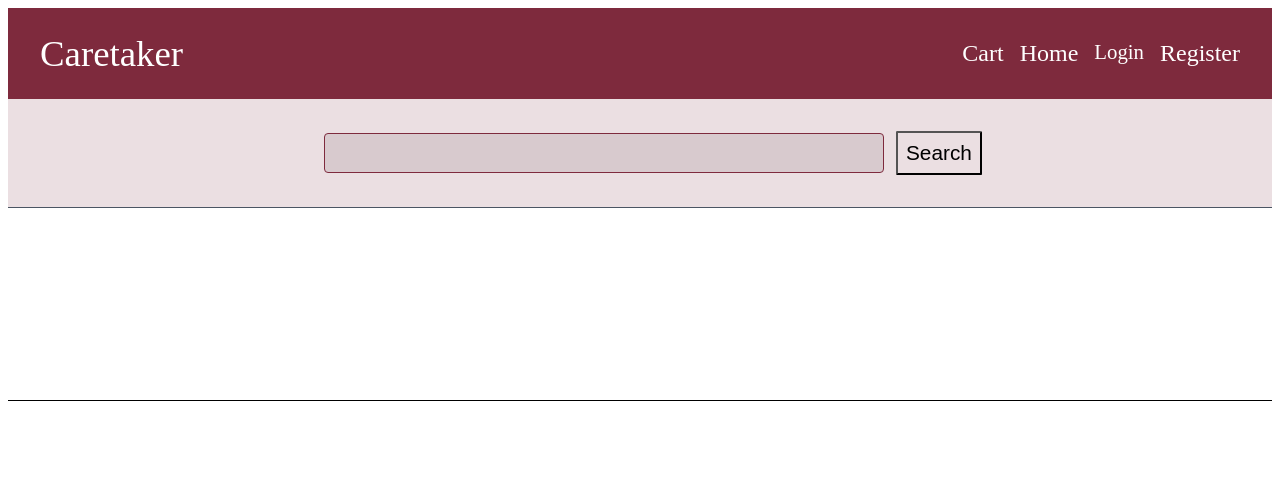
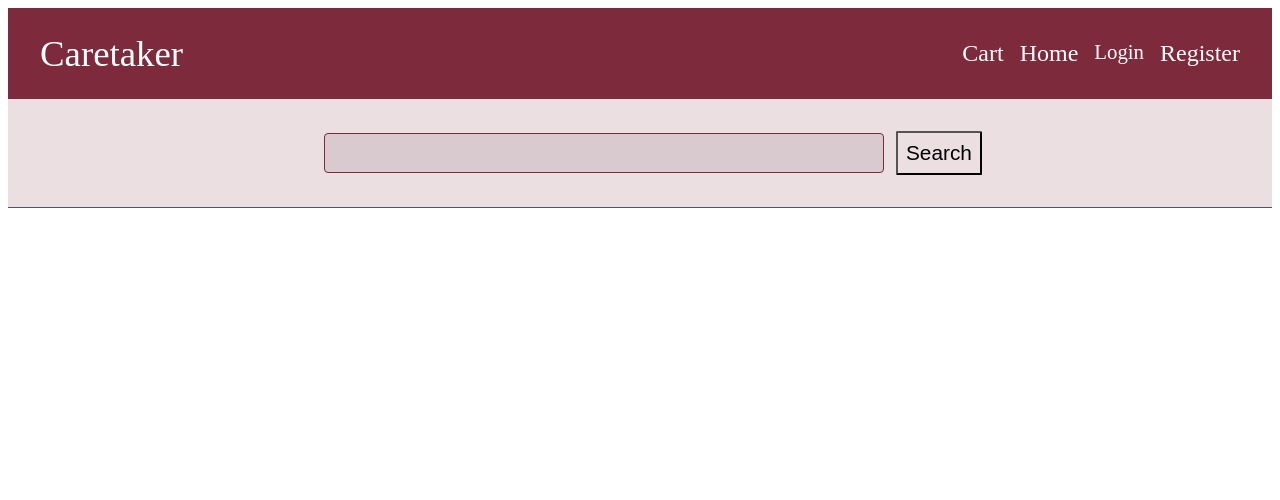
Before and after one commit to jimmyjamesm10-code/ecomerce-project, a Spring Boot app: page /ecom in a window 1280 px wide. Shown: the top 500 px of the page. Run offline with Spring Boot 4, Linux system fonts and the light colour scheme; data that the repository does not hold is empty.

Commit message:
Update style

```diff
--- a/src/main/resources/static/appstyle.css
+++ b/src/main/resources/static/appstyle.css
@@ -29,7 +29,6 @@ nav a {
 
 body {
     background-color: rgba(255, 255, 255, 0.699);
-    border-bottom: 1px solid black;
 }
 
 .login {
```
